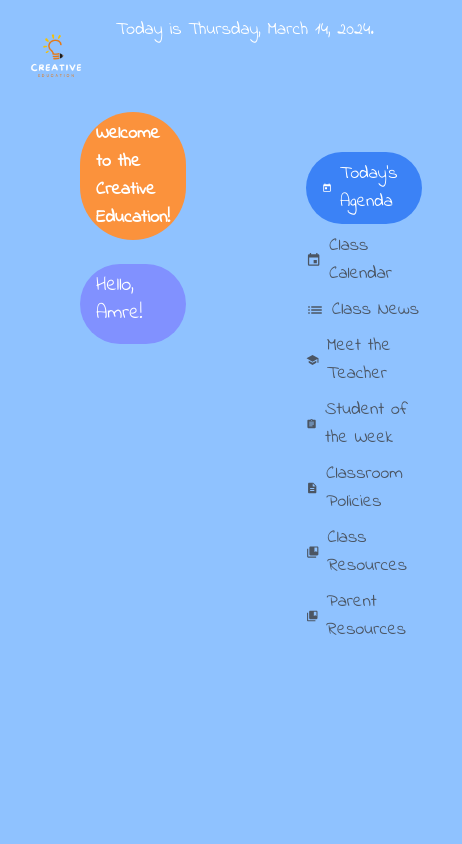
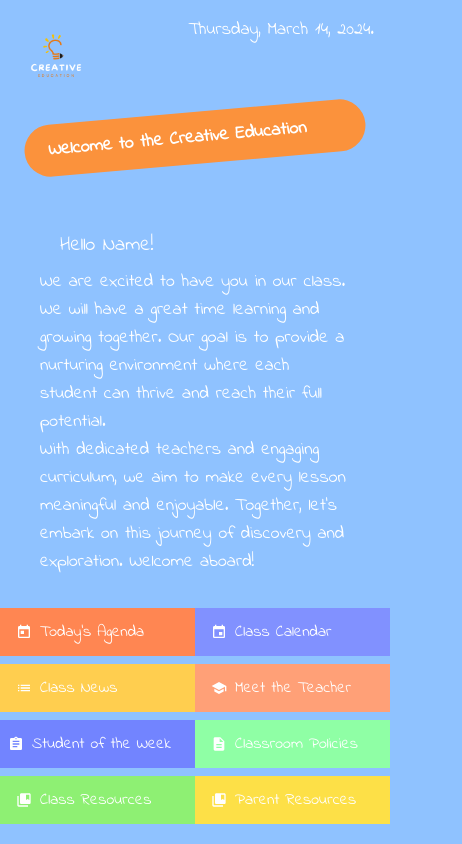
Before and after one commit to NurkaAmre/eduApp, a React (Vite) app: page / in a window 390 px wide. Shown: the whole page, 462 px wide, since content can reach past the window. Built offline with nearby package versions, Linux system fonts and the light colour scheme; a web font is replaced by a local one.

Commit message:
Immplemend main page design +mobile version

```diff
--- a/src/components/Header.tsx
+++ b/src/components/Header.tsx
@@ -15,7 +15,7 @@ const Header = () => {
       <Link to="/" className="mr-4">
         <img src={logo} alt="Logo" className="h-20 w-20" />
       </Link>
-      <p className="mb-4">Today is {formattedDate}.</p>
+      <p className="mb-4">{formattedDate}.</p>
     </div>
   );
 };
--- a/src/components/MainPage.tsx
+++ b/src/components/MainPage.tsx
@@ -11,62 +11,75 @@ import {
 
 const MainPage: React.FC = () => {
   return (
-    <main className="flex">
-      <div className="px-20">
-        <div className="bg-orange-400 rounded-full px-4 py-2 mb-6">
-          <h1 className="md:text-3xl font-bold">
-            Welcome to the Creative Education!
+    <main className="flex md:flex-row flex-col justify-around">
+      <div className="md:px-20 px-6 flex-1 md:pt-20 min-w-[300px]">
+        <div
+          className="bg-orange-400 rounded-full px-6 py-3 mb-10"
+          style={{ transform: 'rotate(-5deg)' }}
+        >
+          <h1 className="md:text-4xl text:3xl font-bold">
+            Welcome to the Creative Education
           </h1>
         </div>
-        <div className="bg-[#8191FF] rounded-full px-4 py-2">
-          <h2 className="mb-2 text-xl">Hello, Amre!</h2>
+        <div className="mt-5 px-4 py-2 my-6">
+          <h2 className="mb-2 text-xl m-5">Hello Name!</h2>
+          <p className=" md:mx-20">
+            We are excited to have you in our class. We will have a great time
+            learning and growing together. Our goal is to provide a nurturing
+            environment where each student can thrive and reach their full
+            potential.
+            <br /> With dedicated teachers and engaging curriculum, we aim to
+            make every lesson meaningful and enjoyable. Together, let's embark
+            on this journey of discovery and exploration. Welcome aboard!
+          </p>
         </div>
-
-        {/* Additional content can be added here */}
       </div>
-      <div className="p-10 grid">
+      <div className="md:p-20 grid grid-cols-2 md:gap-10 md:text-lg text-base">
         <Link
           to="/todays-agenda"
-          className="flex items-center mb-2 text-white bg-blue-500 px-4 py-2 rounded-full"
+          className="flex items-center mb-2 text-white bg-[#FF8652] px-4 py-3"
         >
           <MdToday className="mr-2" /> Today's Agenda
         </Link>
         <Link
           to="/class-calendar"
-          className="flex items-center mb-2 text-gray-600"
+          className="flex items-center mb-2 text-white bg-[#8191FF] px-4 py-3"
         >
           <MdEvent className="mr-2" /> Class Calendar
         </Link>
-        <Link to="/class-news" className="flex items-center mb-2 text-gray-600">
+        <Link
+          to="/class-news"
+          className="flex items-center mb-2 text-white bg-[#FFCE4F] px-4 py-3"
+        >
           <MdList className="mr-2" /> Class News
         </Link>
         <Link
           to="/meet-the-teacher"
-          className="flex items-center mb-2 text-gray-600"
+          className="flex items-center mb-2 text-white bg-[#FFA077] px-4 py-3"
         >
           <MdSchool className="mr-2" /> Meet the Teacher
         </Link>
         <Link
           to="/student-of-the-week"
-          className="flex items-center mb-2 text-gray-600"
+          className="flex items-center mb-2 text-white bg-[#7284FF] px-2 py-2"
         >
           <MdAssignment className="mr-2" /> Student of the Week
         </Link>
         <Link
           to="/classroom-policies"
-          className="flex items-center mb-2 text-gray-600"
+          className="flex items-center mb-2 text-white bg-[#8fffa5] px-4 py-3"
         >
           <MdDescription className="mr-2" /> Classroom Policies
         </Link>
         <Link
           to="/class-resources"
-          className="flex items-center mb-2 text-gray-600"
+          className="flex items-center mb-2 text-white bg-[#8ef073] px-4 py-3"
         >
           <MdCollectionsBookmark className="mr-2" /> Class Resources
         </Link>
         <Link
           to="/parent-resources"
-          className="flex items-center text-gray-600"
+          className="flex items-center mb-2 text-white bg-yellow-300 px-4 py-3"
         >
           <MdCollectionsBookmark className="mr-2" /> Parent Resources
         </Link>
```
